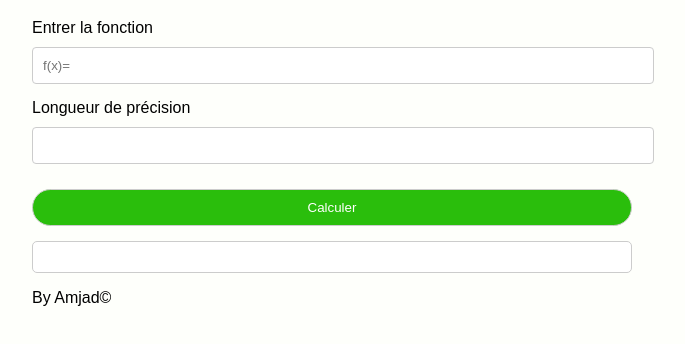
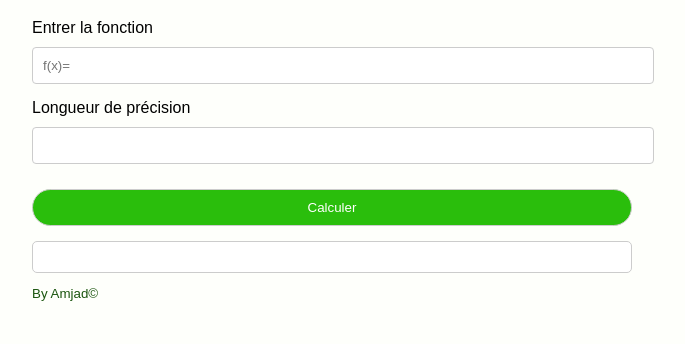
Before and after one commit to amjad52/Dichotomie, a plain HTML site: page index.html in a window 1280 px wide. Shown: the part 82-426 px from the top of the page, without its empty margins (308-993 px from the left). Drawn offline with Linux system fonts and the light colour scheme.

Commit message:
Add paragraph styling to style.css

```diff
--- a/style.css
+++ b/style.css
@@ -39,3 +39,7 @@ body {
     border: 1px solid #ccc;
     white-space: pre-wrap;
   }
+  p{
+    color: #1a550e;
+    font-size: 10pt;
+  }
```
